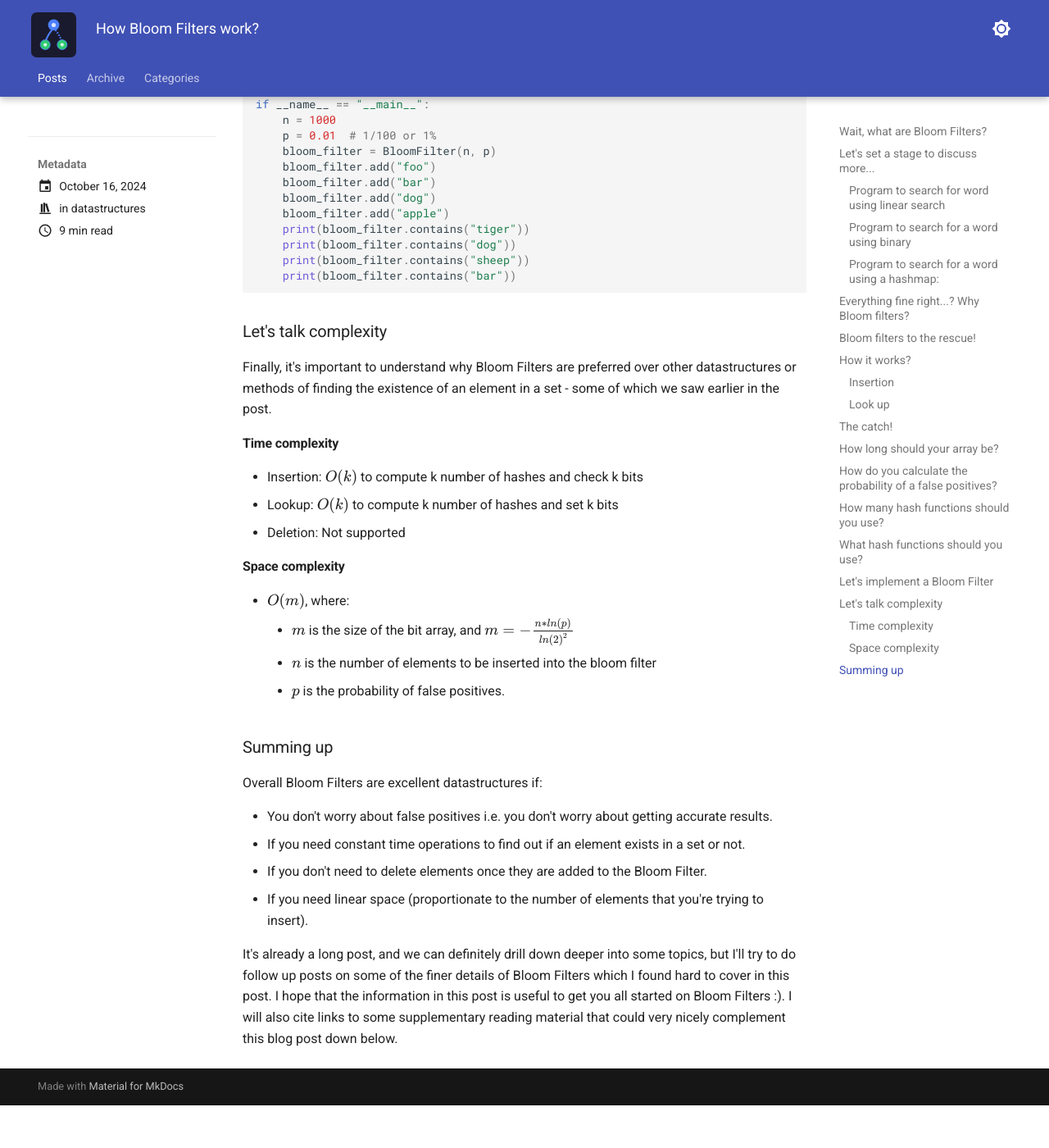
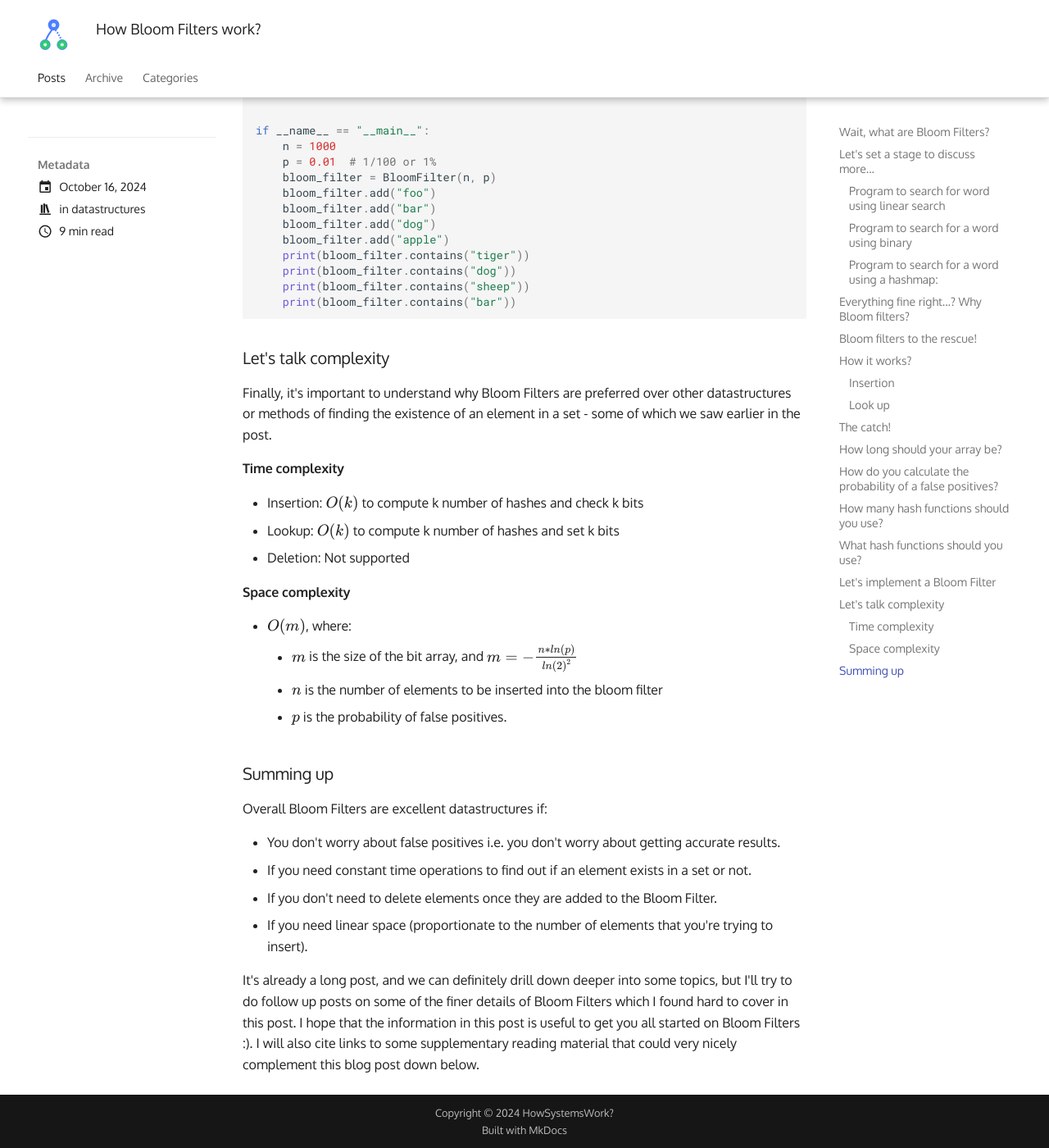
Before and after one commit to HowSystemsWork/howsystemswork.github.io, an MkDocs documentation site: the page built from docs/blog/posts/bloomfilter/bloom_filters.md, in a window 1280 px wide and 1400 px high, scrolled down 7083 px. Shown: the whole window at 82% size. Built offline with MkDocs 1.6.1 and Material for MkDocs 9.7.7, drawn with Linux system fonts in a browser that asks for light colours; before the commit the page ends 8431 px from its top, so only the background shows below that.

Commit message:
fix styles and add copyright

```diff
--- a/docs/blog/posts/bloomfilter/bloom_filters.md
+++ b/docs/blog/posts/bloomfilter/bloom_filters.md
@@ -157,8 +157,7 @@ do the following:
 * Take a fixed length bit array of length 10.
 * Set all entries to 0 to begin with.
 * Use N different hash functions to compute the hash of each string. For illustration, we'll use 3 (realistically
-  speaking
-  you would use more)
+  speaking you would use more)
 * Set the bit at the respective indices of the array.
 
 For the word `cat`, this would look like this:
--- a/docs/extra.css
+++ b/docs/extra.css
@@ -11,8 +11,16 @@
     padding-right: 0;
 }
 
-
 .md-header__button.md-logo img, .md-header__button.md-logo svg {
     height: 2.75rem;
     width: 2.75rem;
 }
+
+.md-post {
+  margin-bottom: 1rem;
+}
+
+.md-copyright {
+    width: 100%;
+    text-align: center;
+}
--- /dev/null
+++ b/docs/overrides/partials/footer.html
@@ -0,0 +1,14 @@
+<footer class="md-footer">
+  <div class="md-footer-meta md-typeset">
+    <div class="md-footer-meta__inner md-grid">
+      <div class="md-copyright" align="center">
+        {% if config.copyright %}
+          <div class="md-copyright__highlight">
+            {{ config.copyright }} <br>
+            Built with <a href="https://www.mkdocs.org/"> MkDocs</a>
+          </div>
+        {% endif %}
+      </div>
+    </div>
+  </div>
+</footer>
--- a/mkdocs.yml
+++ b/mkdocs.yml
@@ -1,7 +1,10 @@
 theme:
+  font:
+    text: Oxygen  # Disable default font to use custom
   logo: how-systems-work-logo.svg
   favicon: how-systems-work-logo.svg
   name: material
+  custom_dir: docs/overrides
   features:
     - navigation.instant
     - navigation.sections
@@ -12,6 +15,8 @@ theme:
     - toc.follow
   palette:
     # light mode
+    - primary: white
+    - accent: black
     - scheme: default
       toggle:
         icon: material/brightness-7
@@ -21,7 +26,7 @@ theme:
       toggle:
         icon: material/brightness-4
         name: Switch to light mode
-site_name: How Systems Work?
+site_name: HowSystemsWork?
 plugins:
   - blog:
       blog_dir: "."
@@ -29,6 +34,7 @@ plugins:
       blog_toc: true
 
 markdown_extensions:
+  - md_in_html
   - pymdownx.highlight:
       anchor_linenums: true
       line_spans: __span
@@ -48,3 +54,5 @@ extra_css:
 extra_javascript:
   - mathjax.js
   - https://unpkg.com/mathjax@3/es5/tex-mml-chtml.js
+
+copyright: Copyright &copy; 2024 <a href="https://www.howsystemswork.com">HowSystemsWork?</a>
```
Also changed, not shown: docs/how-systems-work-logo.svg.
